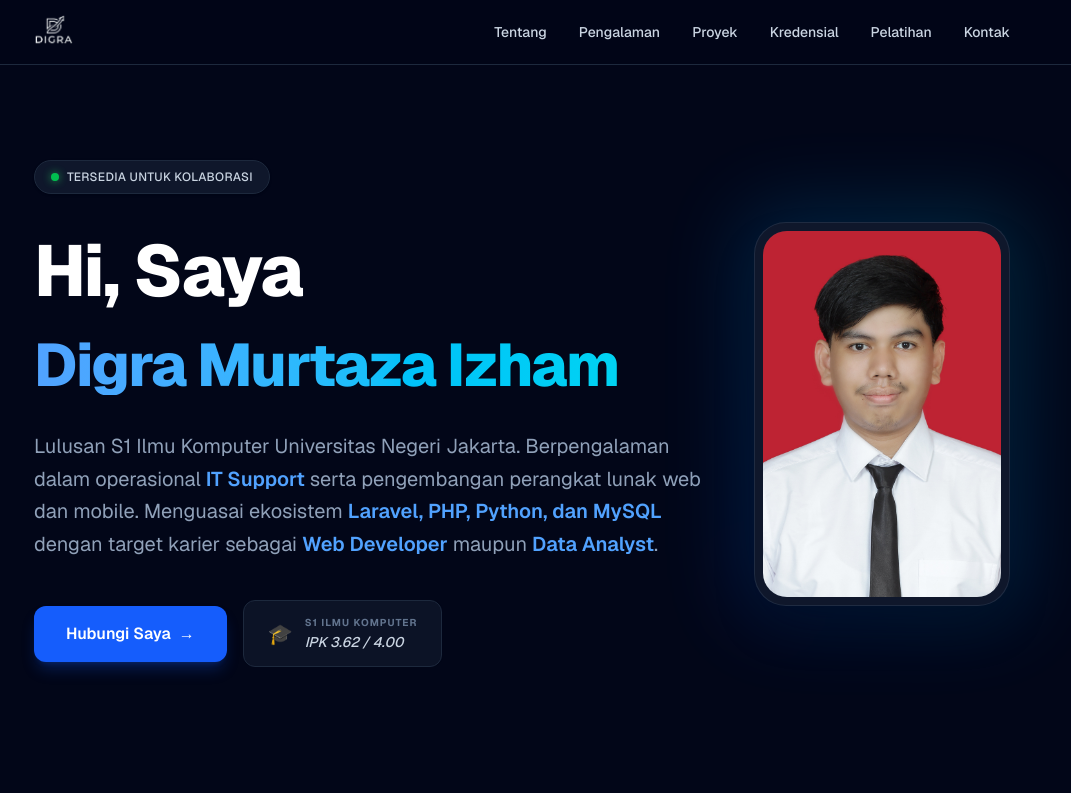
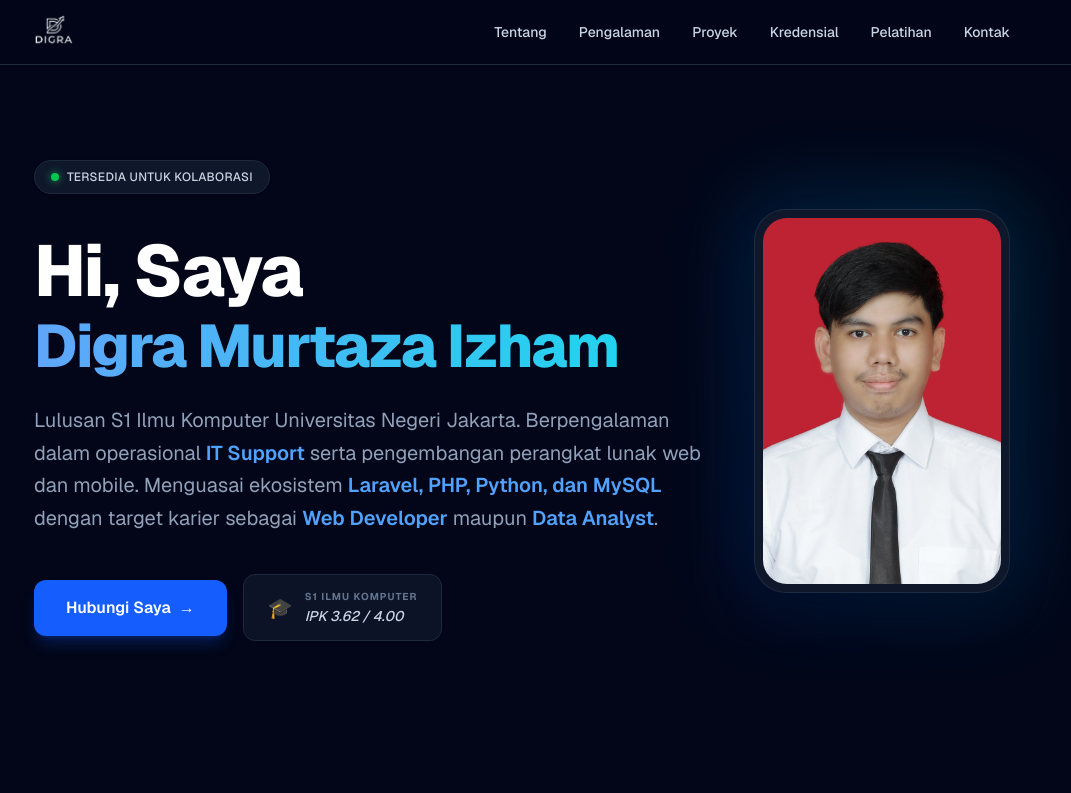
Before and after one commit to digraizham/portofolio, a Next.js app: page / in a window 1280 px wide. Shown: the top 793 px of the page, without its empty margins (118-1189 px from the left). Built offline with nearby package versions, Linux system fonts and the light colour scheme.

Commit message:
Update hero section text gradient styling for improved visual effect

```diff
--- a/app/page.tsx
+++ b/app/page.tsx
@@ -105,7 +105,17 @@ export default function DarkPortfolio() {
 
             <h1 className="text-4xl md:text-6xl lg:text-7xl font-extrabold text-white tracking-tight mb-6 leading-tight">
               Hi, Saya <br className="hidden md:block" />
-              <span className="text-4xl md:text-5xl lg:text-6xl inline-block bg-gradient-to-r from-blue-400 to-cyan-400 bg-clip-text text-transparent">Digra Murtaza Izham</span>
+              <span
+                className="text-4xl md:text-5xl lg:text-6xl block w-fit pb-1"
+                style={{
+                  background: "linear-gradient(to right, #60a5fa, #22d3ee)",
+                  WebkitBackgroundClip: "text",
+                  WebkitTextFillColor: "transparent",
+                  color: "#60a5fa"
+                }}
+              >
+                Digra Murtaza Izham
+              </span>
             </h1>
 
             <p className="text-lg md:text-xl text-slate-400 max-w-2xl leading-relaxed mb-10 mx-auto md:mx-0">
```
